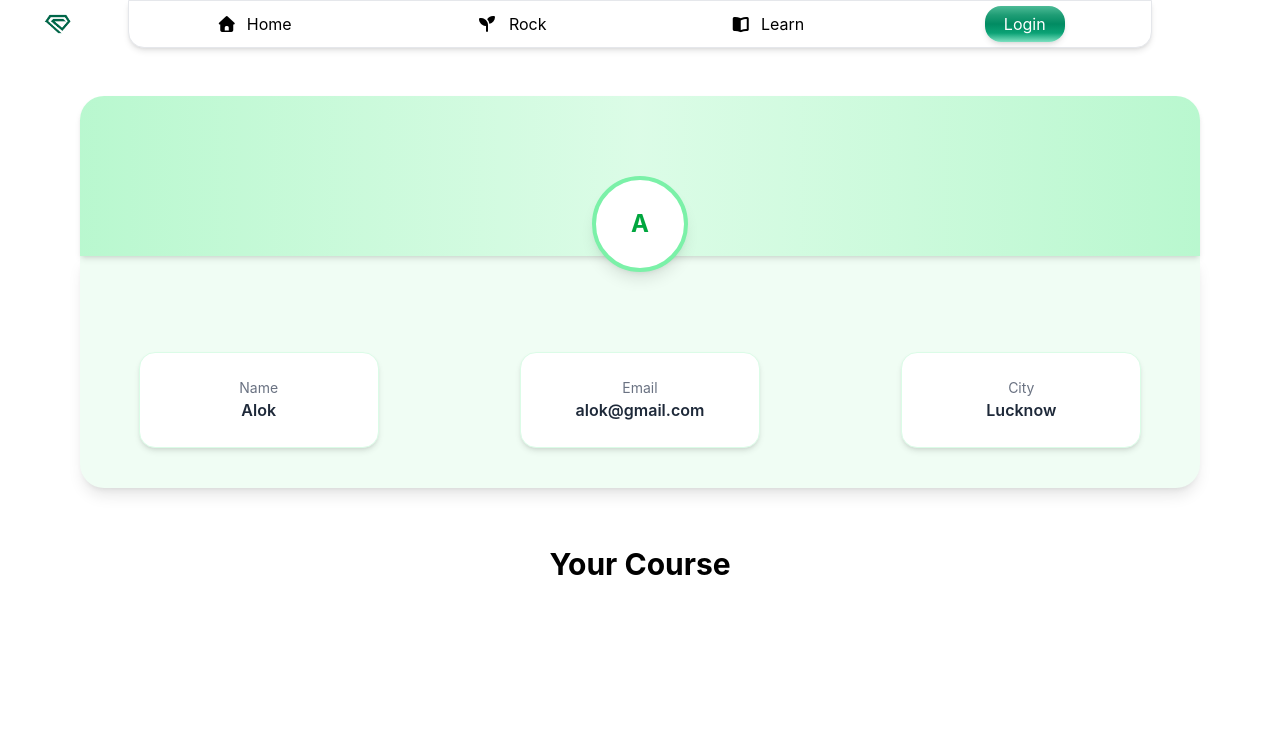
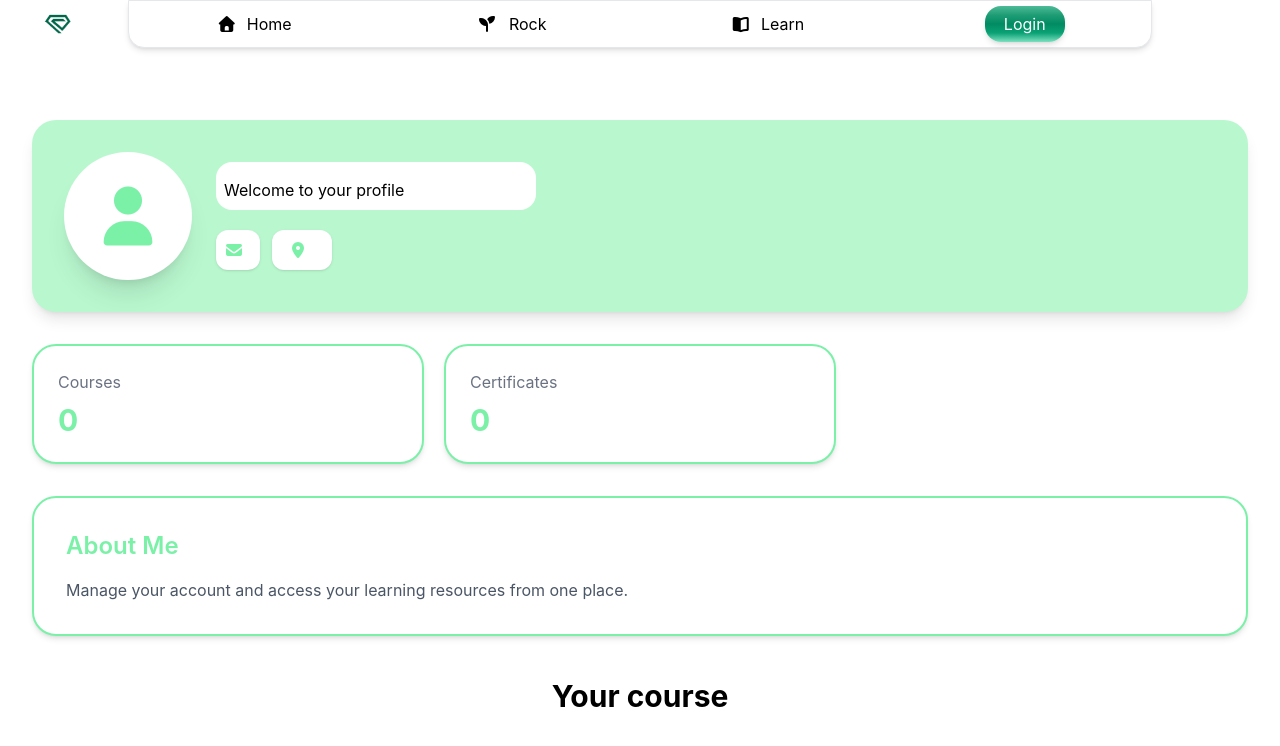
Before and after one commit to alokkumarverma1/market-rock-frontend, a React (Vite) app: page /profile in a window 1280 px wide. Shown: the top 746 px of the page. Built offline with nearby package versions, Linux system fonts and the light colour scheme; no server answers.

Commit message:
add user profile data with firebase

```diff
--- a/src/pages/others/navbar.jsx
+++ b/src/pages/others/navbar.jsx
@@ -1,11 +1,15 @@
 import React, { useEffect, useState } from "react";
 import { Link } from "react-router-dom";
-import { getAuth, onAuthStateChanged } from "firebase/auth";
+import { onAuthStateChanged } from "firebase/auth";
+import { getAuth, signOut } from "firebase/auth";
+import { useNavigate } from "react-router-dom";
+
 
 function Navbar(){
 
     const [show,setShow] = useState(true);
     const [login , setLogin] = useState(false)
+    const navigate = useNavigate()
 
     let change = ()=>{
         setShow(!show);
@@ -14,23 +18,29 @@ function Navbar(){
     // chek user login or not
  useEffect(() => {
   const auth = getAuth();
-
   const unsubscribe = onAuthStateChanged(auth, (user) => {
-    console.log("USER:", user);
-
     if (user) {
       setLogin(true);
     } else {
       setLogin(false);
     }
   });
-  console.log("user"+ login)
   return () => unsubscribe();
 }, []);
 
 useEffect(() => {
-  console.log("LOGIN STATE UPDATED:", login);
 }, [login]);
+
+
+ // singout
+ const userLogout = async ()=>{
+  const auth = getAuth();
+  await signOut(auth);
+  navigate("/login")
+ }
+
+
+
 
     return(<>
     <div className="navbar bg-white  flex fixed  right-0  sm:w-full w-40 z-50 top-0 sm:justify-center justify-end items-center">
@@ -54,12 +64,12 @@ useEffect(() => {
                       <li  className="cursor-pointer h-10 rounded-2xl w-full hover:bg-gray-100 text-center flex justify-center items-center ">My Course</li>
                       <li  className="cursor-pointer h-10 rounded-2xl w-full hover:bg-gray-100 text-center flex justify-center items-center ">About us</li>
                       <li  className="cursor-pointer h-10 rounded-2xl mb-2 w-full hover:bg-gray-100 text-center flex justify-center items-center ">Contact us</li>
-                      <button className="border-red-600 border-2 bg-red-100 mb-3 w-full rounded-2xl h-9">Logout</button>
+                      <button className="border-red-600 border-2 bg-red-100 mb-3 w-full rounded-2xl h-9 cursor-pointer" onClick={userLogout}>Logout</button>
                 </ul>
             </div>
         </div>
          {
-          <Link to={"/login"}> <li  className={`cursor-pointer ${login == true ? "hidden" : "block"} `}><button className="shape text-white border-white shadow-md h-9 w-20 rounded-2xl">Login</button></li></Link>
+          <Link to={"/login"}> <li  className={`cursor-pointer ${login == true ? "hidden" : "block"} `}><button className="shape text-white border-white shadow-md h-9 w-20 rounded-2xl cursor-pointer">Login</button></li></Link>
 
         }
       </ul>
--- a/src/pages/user/login.jsx
+++ b/src/pages/user/login.jsx
@@ -23,17 +23,14 @@ setLogin({...login, [e.target.name]: e.target.value})
      e.preventDefault();
     try{
      const auth = getAuth();
-     const userCredential = await signInWithEmailAndPassword(auth, login.email, login.password)
-     const user = userCredential.user;
-     console.log(auth.currentUser)
-    navigate("/result" , {state:{message:"success" , value:"true" , next:"/"}})
+     const user = await signInWithEmailAndPassword(auth, login.email, login.password)
+     navigate("/result" , {state:{ code:200, value:true , next:"/"}})
     }catch(error){
-      console.log(error.message)
-    navigate("/result" , {state:{message:error.message , value:"false" , next:"/"}})
-
+    navigate("/result" , {state:{code:error.code , value:"false" , next:"/"}})
     }
 
  }
+
 
 
 
--- a/src/pages/user/register.jsx
+++ b/src/pages/user/register.jsx
@@ -1,4 +1,4 @@
-import React, { useState } from "react";
+import React, { use, useState } from "react";
 import { Link } from "react-router-dom";
 import Footer from "../others/footer";
 import Navbar from "../others/navbar";
@@ -8,6 +8,7 @@ import { useNavigate } from "react-router-dom";
 import { getAuth, createUserWithEmailAndPassword } from "firebase/auth";
 import { collection, addDoc } from "firebase/firestore";
 import { db } from "../../firebase/firebase";
+import { doc, setDoc } from "firebase/firestore";
 
 
 
@@ -43,22 +44,18 @@ const registerHandle = async(e)=>{
     const auth = getAuth();
     const userdata = await createUserWithEmailAndPassword(auth, register.email, register.password)
     const user = userdata.user;
-     await addDoc(collection(db, "register"), {
+    await setDoc(doc(db, "register", user.uid), {
      name: register.name,
     email: register.email,
     number: register.number,
     city: register.city,
-        role:userRole,
+    role: userRole,
     uid: user.uid,
     });
-
-  navigate("/result" , {state:{message:"success" , value:"true" , next:"/"}})
-
+  navigate("/result" , {state:{code:200 , value:true , next:"/"}})
   }
   catch(error){
-     navigate("/result" , {state:{message:"no success" , value:"true" , next:"/"}})
-    console.log(error.code);
-   console.log(error.message);
+     navigate("/result" , {state:{code:error.code , value:false, next:"/register"}})
   };
 
 }
--- a/src/pages/user/userProfile.jsx
+++ b/src/pages/user/userProfile.jsx
@@ -1,63 +1,96 @@
-import React from "react";
+import React, { useEffect, useState } from "react";
 import Navbar from "../others/navbar";
 import Heading from "../others/heading";
+import { doc, getDoc } from "firebase/firestore";
+import { getAuth, onAuthStateChanged } from "firebase/auth";
+import { db } from "../../firebase/firebase";
 
 function Profile() {
-  const user = {
-    name: "Alok",
-    email: "alok@gmail.com",
-    number: "9876543210",
-    city: "Lucknow",
-    role: "User",
-  };
+  const [user, setUser] = useState({});
+
+  useEffect(() => {
+    const auth = getAuth();
+
+    const unsubscribe = onAuthStateChanged(auth, async (currentUser) => {
+      if (currentUser) {
+        const docRef = doc(db, "register", currentUser.uid);
+        const docSnap = await getDoc(docRef);
+
+        if (docSnap.exists()) {
+          setUser(docSnap.data());
+        }
+      }
+    });
+
+    return () => unsubscribe();
+  }, []);
+
+  return (
+  <>
+  <Navbar></Navbar>
+  <div className="min-h-screen bg-white pt-15 sm:mt-15 px-4 sm:px-8 pb-10">
+  {/* Profile Header */}
+  <div className="bg-green-200 rounded-3xl p-8 shadow-lg relative overflow-hidden">
+    <div className="flex flex-col md:flex-row items-center gap-6">
+
+      {/* Avatar */}
+      <div className="h-32 w-32 rounded-full bg-white shadow-xl flex items-center justify-center">
+        <i className="fa-solid fa-user text-6xl text-green-300"></i>
+      </div>
+
+      {/* User Info */}
+      <div className="flex-1  text-center md:text-left">
+        <div className=" bg-white rounded-2xl p-2 w-80">
+        <h1 className="text-4xl font-bold ">{user.name}</h1>
+        <p className=" mt-2"> Welcome to your profile</p>
+        </div>
+        <div className="flex flex-wrap gap-3 mt-5 justify-center md:justify-start">
+
+          <div className="bg-white h-10 p-2 flex justify-center items-center  rounded-xl shadow">
+            <i className="fa-solid fa-envelope text-green-300 mr-1 sm:mr-2"></i>
+           <p className="text-[14px]"> {user.email}</p>
+          </div>
+
+          <div className="bg-white px-4 py-2 rounded-xl shadow">
+            <i className="fa-solid fa-location-dot text-green-300 mr-2"></i>
+            {user.city}
+          </div>
+        </div>
+      </div>
+    </div>
+  </div>
+
+  {/* Stats */}
+  <div className="grid sm:grid-cols-2 lg:grid-cols-3 gap-5 mt-8">
+    <div className="bg-white border-2 border-green-300 rounded-3xl p-6 shadow-md">
+      <p className="text-gray-500">Courses</p>
+      <h2 className="text-3xl font-bold text-green-300 mt-2">0</h2>
+    </div>
+
+    <div className="bg-white border-2 border-green-300 rounded-3xl p-6 shadow-md">
+      <p className="text-gray-500">Certificates</p>
+      <h2 className="text-3xl font-bold text-green-300 mt-2">0</h2>
+    </div>
+  </div>
+
+  {/* About */}
+  <div className="bg-white border-2 mb-10 border-green-300 rounded-3xl p-8 mt-8 shadow-md">
+  <h2 className="text-2xl font-semibold text-green-300 mb-4">About Me</h2>
+    <p className="text-gray-600">Manage your account and access your learning resources from one place.</p>
+  </div>
+
+{/* courser area */}
+<Heading heading={"Your course"}></Heading>
+<div className="course w-full min-h-100">
 
 
 
-  return (
-  <>
-  <Navbar />
 
-  <div className="user sm:pr-20 mb-10 sm:pl-20 relative p-4">
 
-    {/* Top Profile Banner */}
-    <div className="profile w-full relative mt-20 h-40 flex justify-center items-center rounded-t-3xl bg-gradient-to-r from-green-200 via-green-100 to-green-200 shadow-md">
+</div>
 
-      {/* Avatar */}
-      <div className="image absolute top-20 rounded-full h-24 w-24 bg-white border-4 border-green-300 shadow-lg flex items-center justify-center text-2xl font-bold text-green-600">
-        {user.name.charAt(0)}
-      </div>
-
-    </div>
-
-    {/* Info Section */}
-    <div className="shape2 w-full bg-green-50 pt-24 pb-10 rounded-b-3xl flex flex-col sm:flex-row gap-6 justify-around items-center shadow-lg">
-
-      {/* Card 1 */}
-      <div className="box1 h-24 w-60 bg-white rounded-2xl shadow-md border border-green-100 flex flex-col justify-center items-center">
-        <p className="text-sm text-gray-500">Name</p>
-        <p className="font-semibold text-gray-800">{user.name}</p>
-      </div>
-
-      {/* Card 2 */}
-      <div className="box1 h-24 w-60 bg-white rounded-2xl shadow-md border border-green-100 flex flex-col justify-center items-center">
-        <p className="text-sm text-gray-500">Email</p>
-        <p className="font-semibold text-gray-800">{user.email}</p>
-      </div>
-
-      {/* Card 3 */}
-      <div className="box1 h-24 w-60 bg-white rounded-2xl shadow-md border border-green-100 flex flex-col justify-center items-center">
-        <p className="text-sm text-gray-500">City</p>
-        <p className="font-semibold text-gray-800">{user.city}</p>
-      </div>
-
-    </div>
-
-  </div>
-
-  {/* Course area */}
-  <Heading heading={"Your Course"} />
-  <div className="corse min-h-50 w-full"></div>
-</>
+</div>
+  </>
   );
 }
 
```
Also changed, not shown: src/pages/others/result.jsx (+34 -50 lines). Lines whose indentation alone changed are shown as unchanged.
